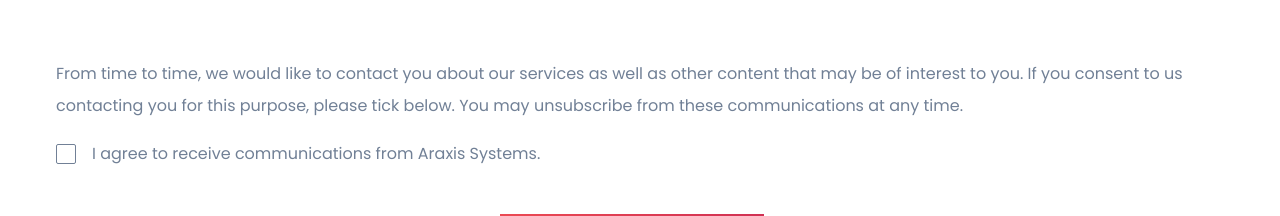
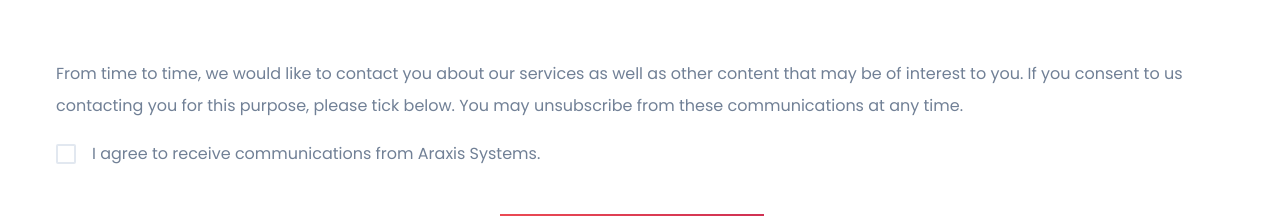
Before and after one commit to Arish-Shah/araxis, a Next.js app: page /for-seekers in a window 1280 px wide. Shown: the part 1880-2096 px from the top of the page. Built offline with nearby package versions, Linux system fonts and the light colour scheme.

Commit message:
style fixes

```diff
--- a/components/contact/form.tsx
+++ b/components/contact/form.tsx
@@ -215,22 +215,22 @@
       With the right team in place, you can expect great work and even greater
       results.
     </p>
-    <div className="flex items-start gap-3 mt-10">
-      <img src="/contact/mail.svg" alt="Mail" className="mt-1" />
+    <div className="flex items-start mt-10">
+      <img src="/contact/mail.svg" alt="Mail" className="mt-1 mr-3" />
       <div>
         <p className="text-green text-sm">Mail us at:</p>
         <p className="text-sm">info@araxis.com</p>
       </div>
     </div>
-    <div className="flex items-start gap-3 mt-8">
-      <img src="/contact/headset.svg" alt="Headset" className="mt-1" />
+    <div className="flex items-start mt-8">
+      <img src="/contact/headset.svg" alt="Headset" className="mt-1 mr-3" />
       <div>
         <p className="text-green text-sm">Customer Care</p>
         <p className="text-sm">040 1234567890</p>
       </div>
     </div>
-    <div className="relative z-10 flex items-start gap-3 mt-10">
-      <img src="/contact/location.svg" alt="Location" />
+    <div className="relative z-10 flex items-start mt-10">
+      <img src="/contact/location.svg" alt="Location" className=" mr-3" />
       <div>
         <p className="text-green text-sm">Our Locations:</p>
         <p className="text-xs text-black-lighter">Postal Address</p>
--- a/components/for-recruiters/form.tsx
+++ b/components/for-recruiters/form.tsx
@@ -16,7 +16,7 @@
 }
 
 function Form() {
-  const [checked, setChecked] = useState(false);
+  const [checked, setChecked] = useState(true);
   const { register, errors, handleSubmit } = useForm<IFormInput>();
 
   useEffect(() => {
@@ -186,7 +186,7 @@
 
           <div
             onClick={() => setChecked((checked) => !checked)}
-            className="text-left flex items-center gap-4 text-gray-600 pt-5 text-sm lg:text-base"
+            className="text-left flex items-center text-gray-600 pt-5 text-sm lg:text-base"
           >
             {checked ? (
               <img
@@ -200,7 +200,7 @@
                 style={{ height: '20px', width: '20px' }}
               ></div>
             )}
-            <p className="cursor-default">
+            <p className="cursor-default ml-4">
               I agree to receive communications from Araxis Systems.
             </p>
           </div>
--- a/components/for-seekers/register-form.tsx
+++ b/components/for-seekers/register-form.tsx
@@ -16,7 +16,7 @@
 }
 
 function RegisterForm() {
-  const [checked, setChecked] = useState(false);
+  const [checked, setChecked] = useState(true);
   const { register, errors, handleSubmit } = useForm<IFormInput>();
 
   useEffect(() => {
@@ -172,18 +172,18 @@
           onClick={() => setChecked((checked) => !checked)}
           className="text-left flex items-center text-gray-600 pt-5 text-sm lg:text-base"
         >
-          {checked ? (
+          <span
+            className="rounded-sm shadow-inner"
+            style={{ boxShadow: 'inset 0 0 0 2px var(--gray-300)' }}
+          >
             <img
               src="/form/check-green.svg"
-              className="cursor-pointer h-5 w-5 select-none"
+              className={`select-none w-5 ${
+                checked ? 'opacity-0' : 'opacity-100'
+              }`}
               draggable={false}
             />
-          ) : (
-            <div
-              className="cursor-pointer border-solid rounded-sm border border-gray-600"
-              style={{ height: '20px', width: '20px' }}
-            ></div>
-          )}
+          </span>
           <p className="cursor-default cursor-pointer ml-4">
             I agree to receive communications from Araxis Systems.
           </p>
--- a/styles/index.css
+++ b/styles/index.css
@@ -21,6 +21,8 @@
   --twitter: #55acee;
   --instagram: #fff;
   --linkedin: #007ba9;
+
+  --gray-300: #e2e8f0;
 }
 
 * {
```
